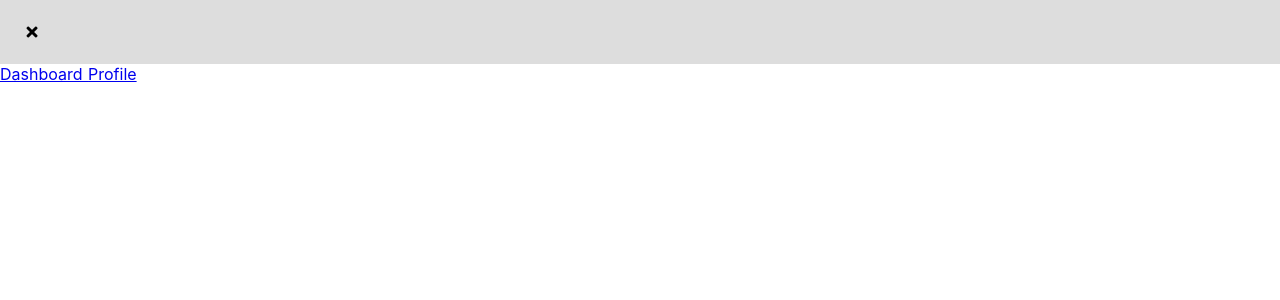
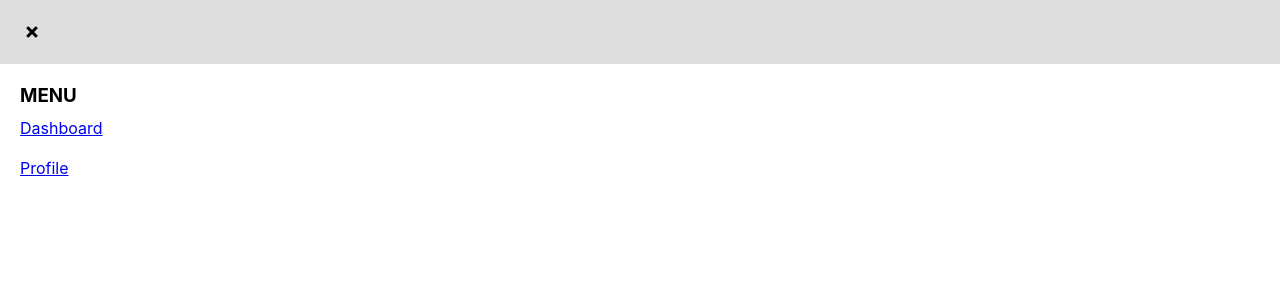
Before and after one commit to CyrilBataillie/FindoProject, a Nuxt app in the folder findo-project/: page / in a window 1280 px wide. Shown: the top 300 px of the page. Built offline with nearby package versions, Linux system fonts and the light colour scheme.

Commit message:
Navigation component

```diff
--- /dev/null
+++ b/findo-project/components/Navigation.vue
@@ -0,0 +1,48 @@
+<template>
+    <div class="navigation">
+        <h3>MENU</h3>
+        <div class="menu-items">
+            <nuxt-link v-for="item, i in items" :key="i" :to="item.to" class="menu-item">
+                {{ item.label }}
+            </nuxt-link>
+        </div>
+    </div>
+</template>
+
+<script>
+    export default {
+        data() {
+            return {
+                items: [{
+                        to: '/',
+                        label: 'Dashboard'
+                    },
+                    {
+                        to: {
+                            name: 'profile'
+                        },
+                        label: 'Profile'
+                    },
+                ]
+            }
+        }
+    }
+</script>
+
+<style>
+    .navigation {
+        padding: 20px;
+    }
+
+    .navigation h3 {
+        margin-bottom: 0.6em;
+    }
+
+    .menu-items {
+    }
+
+    .menu-item {
+        display: block;
+        margin-bottom: 20px;
+    }
+</style>
--- a/findo-project/layouts/default.vue
+++ b/findo-project/layouts/default.vue
@@ -1,3 +1,5 @@
+
+
 <template>
   <div class="layout">
     <div class="layout-header">
@@ -7,13 +9,7 @@
       </div>
     </div>
     <transition name="slide-left">
-      <div class="layout-menu" v-show="menuOpened">
-        <div class="menu-items">
-          <nuxt-link v-for="item, i in items" :key="i" :to="item.to" class="menu-item">
-            {{ item.label }}
-          </nuxt-link>
-        </div>
-      </div>
+      <div class="layout-menu" v-show="menuOpened"><navigation/></div>
     </transition>
     <div class="layout-content">
       <nuxt/>
@@ -22,21 +18,22 @@
 </template>
 
 <script>
+  import Navigation from '@/components/Navigation'
+
   export default {
     data() {
       return {
         menuOpened: true,
-        items: [
-                { to: '/', label: 'Dashboard' },
-                { to: { name: 'profile' }, label: 'Profile' },
-            ],
       }
     },
     methods: {
       toggleMenu() {
         this.menuOpened = !this.menuOpened
       }
-    }
+    },
+    components: {
+        'navigation': Navigation,
+    },
   }
 </script>
 
@@ -79,4 +76,5 @@
     line-height: 64px;
     text-align: center;
   }
+
 </style>
--- a/findo-project/plugins/components.js
+++ b/findo-project/plugins/components.js
@@ -1,3 +1,4 @@
 import Vue from 'vue'
 
 Vue.component('icon', require('@/components/Icon').default)
+Vue.component('navigation', require('@/components/Navigation').default)
```
